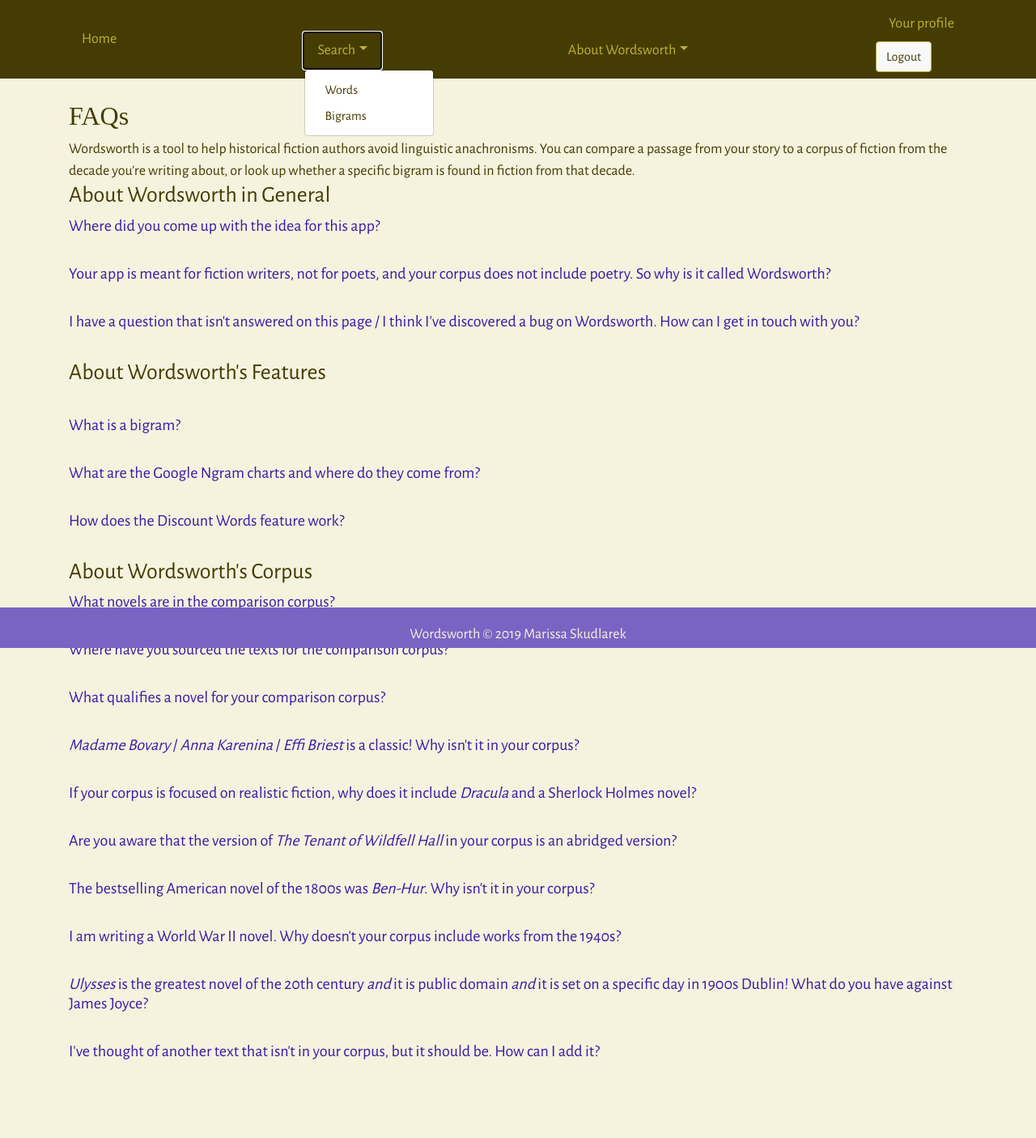
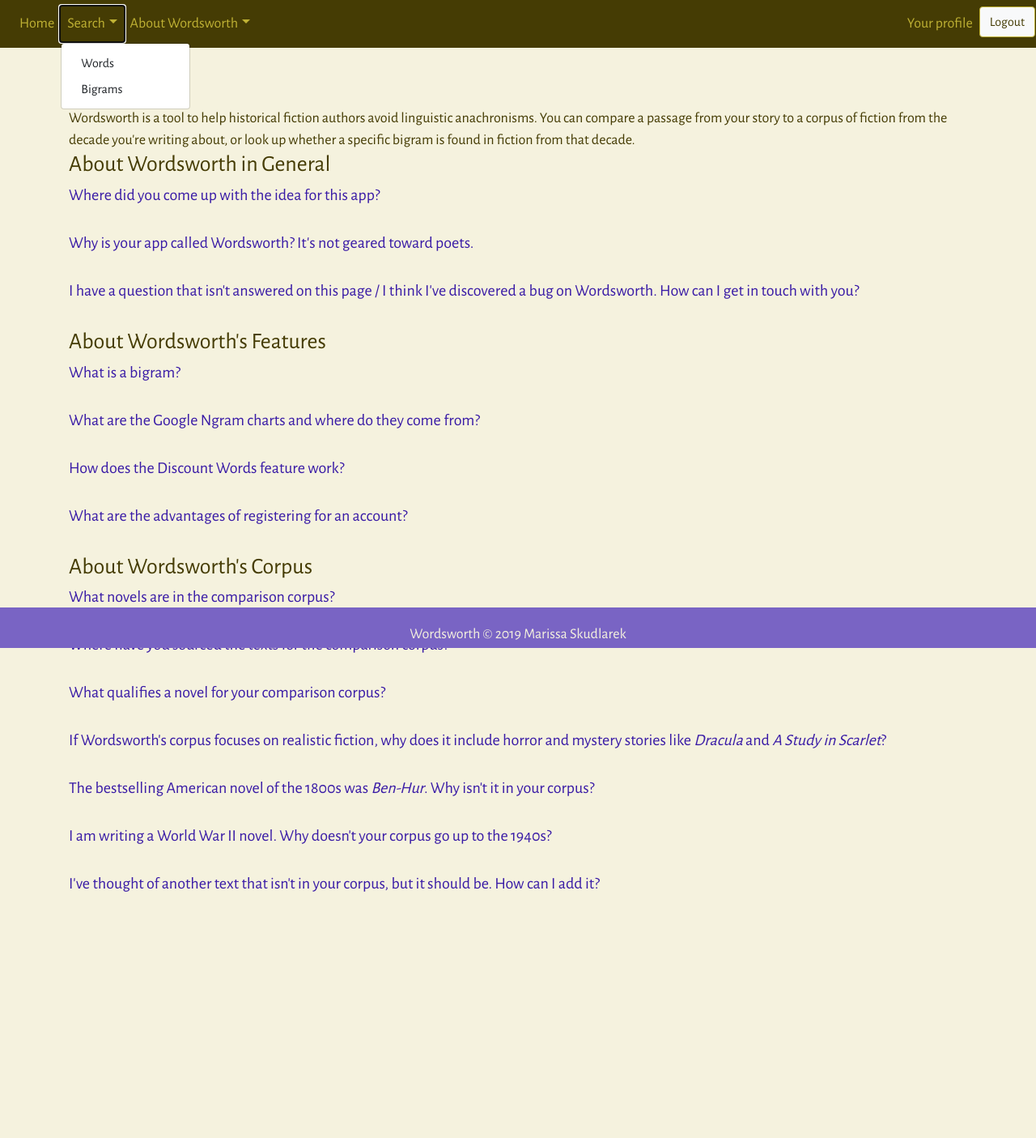
Before and after one commit to MarissaSkud/Wordsworth, a Flask app: page /faqs in a window 1280 px wide, after a click on "Search". Shown: the whole page at 81% size. After the commit the page ends 1101 px from the top, so only its background shows below. Run offline with Flask 2, Linux system fonts and the light colour scheme; the visitor is signed in with stand-in values (Sample User, id 1); some libraries are stand-ins or nearby versions; some web fonts are replaced.

Commit message:
We got style

```diff
--- a/static/styles.css
+++ b/static/styles.css
@@ -56,14 +56,6 @@ h5 {
     color: #391BA6;
 }
 
-.dropdown-menu a {
-    color: #453C04;
-}
-
-.dropdown-menu a:hover {
-    color: #7964C4;
-}
-
 .answer {
     display: none;
 }
@@ -81,6 +73,10 @@ h5 {
     box-shadow: inset 0 1px 1px rgba(0, 0, 0, 0.075), 0 0 8px #7964C4;
 }
 
+input[type="checkbox"]:checked {
+    color: #391BA6;
+}
+
 .btn-light {
     color: #453C04;
     border-color: #BFB134;
@@ -90,10 +86,6 @@ h5 {
     font-family: 'Cormorant Upright', serif;
 }
 
-#logout-div {
-    display: inline-block;
-}
-
 
 /*dk brown: #453C04
 cream: #F5F2DE
--- a/templates/base.html
+++ b/templates/base.html
@@ -8,7 +8,6 @@
 </head>
 
 <body>
-
 {% with messages = get_flashed_messages() %}
 	{% if messages %}
 		{% for message in messages %}
@@ -19,36 +18,39 @@
 {% endwith %}
 
 {% block navbar %}
-<nav class="navbar">
-  <div class="container">
-    <a class="nav-link navbar-left" href="/">Home</a>
+<nav class="navbar navbar-expand-sm">
+	<ul class="nav navbar-nav">
+		<li><a class="nav-link" href="/">Home</a></li>
 		<li class="nav-item dropdown">
-      <a class="nav-link dropdown-toggle navbar-left" href="#" id="search-options" role="button" data-toggle="dropdown" aria-haspopup="true" aria-expanded="false">Search</a>
+			<a class="nav-link dropdown-toggle" href="#" id="search-options" role="button" data-toggle="dropdown">Search</a>
 			<div class="dropdown-menu" aria-labelledby="search-options">
 				<a class="dropdown-item" href="/word-search">Words</a>
 				<a class="dropdown-item" href="/bigram-search">Bigrams</a>
 			</div>
 		</li>
 		<li class="nav-item dropdown">
-        <a class="nav-link dropdown-toggle navbar-left" href="#" id="about-pages" role="button" data-toggle="dropdown"
-      aria-haspopup="true" aria-expanded="false">About Wordsworth</a>
+			<a class="nav-link dropdown-toggle" href="#" id="about-pages" role="button" data-toggle="dropdown">About Wordsworth</a>
 			<div class="dropdown-menu" aria-labelledby="about-pages">
 				<a class="dropdown-item" href="/faqs">FAQs</a>
 				<a class="dropdown-item" href="/corpus">Our corpus</a>
 			</div>
 		</li>
+	</ul>
 	{% if session.get("logged_in") == True %}
-    <div id="logout-div">
-      <a class="nav-link navbar-right" href="/user-page">Your profile</a>
-      <button class="btn btn-light navbar-right" id="logout">Logout</button>
+	<ul class="nav navbar-nav ml-auto">
+		<div class="row" id="logout-div">
+			<li><a class="nav-link" href="/user-page">Your profile</a></li>
+			<li><button class="nav-item btn btn-light" id="logout">Logout</button></li>
 		</div>
+	</ul>
 	{% else %}
+	<ul class="nav navbar-nav ml-auto">
 		<div id="login-div">
-      <button class="btn btn-light navbar-right" id="login" onclick="window.location.href='/login';">Login</button>
+			<button class="btn btn-light" id="login" onclick="window.location.href='/login';">Login</button>
+		</div>
+	</ul>
 	{% endif %}
-  </div>
 </nav>
-
 
 <div id="logout-successful"></div>
 
@@ -60,13 +62,11 @@
 
 {% block footer %}
 <footer class="page-footer fixed-bottom font-small">
-    <div class="footer-copyright text-center">Wordsworth © 2019 Marissa Skudlarek
-    </div>
+		<div class="footer-copyright text-center">Wordsworth © 2019 Marissa Skudlarek</div>
 </footer>
 {% endblock %}
 
-<script
-        src="https://code.jquery.com/jquery-3.4.1.js"
+<script src="https://code.jquery.com/jquery-3.4.1.js"
 		integrity="sha256-WpOohJOqMqqyKL9FccASB9O0KwACQJpFTUBLTYOVvVU="
 		crossorigin="anonymous"></script>
 <script src="https://cdnjs.cloudflare.com/ajax/libs/popper.js/1.12.9/umd/popper.min.js"></script>
@@ -83,7 +83,6 @@
 		}
 
 		$("#logout").on("click", handleLogOut)
-
 </script>
 
 </body>
--- a/templates/bigram_search.html
+++ b/templates/bigram_search.html
@@ -5,7 +5,7 @@
 
 <h2><span class="cormorant">Bigram Search</span></h2>
 
-This will show you the number of times a single bigram (two-word phrase) appears in the corpus of the selected decade.
+This will show you the number of times a specific bigram (two-word phrase) appears in the corpus of the selected decade.
 <br>
 <br>
 <form action="/bigram-results" method="GET">
@@ -27,7 +27,6 @@ This will show you the number of times a single bigram (two-word phrase) appears
         </div>
     </form>
 <br>
-<br>
 Note: Bigram search IS case-sensitive. You may therefore get different search results when searching for "divine providence," "divine Providence", and "Divine Providence."
 </div>
 
--- a/templates/faqs.html
+++ b/templates/faqs.html
@@ -23,7 +23,7 @@ Wordsworth is a tool to help historical fiction authors avoid linguistic anachro
 <br>
 <div class="faq">
     <div class="question">
-        <h5>Your app is meant for fiction writers, not for poets, and your corpus does not include poetry. So why is it called Wordsworth?</h5>
+        <h5>Why is your app called Wordsworth? It's not geared toward poets.</h5>
     </div>
     <div class="answer">
         <p>We can't resist a literary pun and we told ourselves that no one else would overthink this.</p>
@@ -35,13 +35,11 @@ Wordsworth is a tool to help historical fiction authors avoid linguistic anachro
         <h5>I have a question that isn't answered on this page / I think I've discovered a bug on Wordsworth. How can I get in touch with you?</h5>
     </div>
     <div class="answer">
-        <p>Email the app's creator at marissa (dot) skudlarek (at) gmail.com, or submit an Issue on <a href="https://github.com/MarissaSkud/Wordsworth">Wordsworth's GitHub page</a>.</p>
+        <p>Email the app's creator at marissa dot skudlarek at gmail dot com, or submit an Issue on <a href="https://github.com/MarissaSkud/Wordsworth">Wordsworth's GitHub page</a>.</p>
     </div>
 </div>
 <br>
-
 <h3>About Wordsworth's Features</h3>
-<br>
 <div class="faq">
     <div class="question"><h5>What is a bigram?</h5></div>
     <div class="answer">
@@ -52,7 +50,7 @@ Wordsworth is a tool to help historical fiction authors avoid linguistic anachro
 <div class="faq">
     <div class="question"><h5>What are the Google Ngram charts and where do they come from?</h5></div>
     <div class="answer">
-        <p>The <a href="https://books.google.com/ngrams">Google Books Ngram Viewer</a> is a Google feature that uses the Google Books corpus to graph word and phrase frequencies over time. These graphs can be embedded in other websites using iframes. Wordsworth's Google Ngram charts default to pulling from Google's "English Fiction" corpus.
+        <p>The <a href="https://books.google.com/ngrams">Google Books Ngram Viewer</a> is a Google feature that graphs word and phrase frequencies over time, based on the Google Books corpus. The Ngram charts can be embedded in other websites using iframes. Wordsworth's Google Ngram charts default to pulling from Google's "English Fiction" corpus.
         </p>
     </div>
 </div>
@@ -60,7 +58,14 @@ Wordsworth is a tool to help historical fiction authors avoid linguistic anachro
 <div class="faq">
     <div class="question"><h5>How does the Discount Words feature work?</h5></div>
     <div class="answer">
-        <p>The Discount Words feature allows you to tell the system to ignore certain words in your passage (words you may already know are anachronistic) before analyzing it. For instance, Mary Robinette Kowal's fantasy novel <span class="book-title">Shades of Milk and Honey</span> is heavily influenced by the works of Jane Austen, but it features a hero named "Mr. Vincent" and a magic system known as "glamour". Neither the words "vincent" or "glamour" appear in our 1810s corpus, so it would make sense for Kowal to tell the system to ignore those words if she ran her text through the app.</p>
+        <p>This feature allows you to tell the system to ignore certain words in your passage before analyzing it. It is most useful in situations when you already know that certain words are not found in the comparison corpus and you don't need the system to tell you that again. For instance, Mary Robinette Kowal's fantasy novel <span class="book-title">Shades of Milk and Honey</span> is heavily influenced by the works of Jane Austen, but it features a hero named "Mr. Vincent" and a magic system known as "glamour". The words "vincent" and "glamour" do not appear in our 1810s corpus, so Kowal might find it useful to tell the system to discount those words.</p>
+    </div>
+</div>
+<br>
+<div class="faq">
+    <div class="question"><h5>What are the advantages of registering for an account?</h5></div>
+    <div class="answer">
+        <p>Most of Wordsworth's features are free to use without registering, but if you are frequently using the Discount Words feature, you may wish to create an account. With a free user account, you can maintain a list of words to ignore that Wordsworth will automatically leave out of search results. You will no longer need to input these Discount Words manually every time that you want to analyze a passage of your text.</p>
     </div>
 </div>
 <br>
@@ -84,34 +89,16 @@ Wordsworth is a tool to help historical fiction authors avoid linguistic anachro
 <div class="faq">
     <div class="question"><h5>What qualifies a novel for your comparison corpus?</h5></div>
     <div class="answer">
-        <p>Corpus novels should have been written in English between the years of 1800 and 1923, and have had a realistic, contemporary setting at the time they were published. (But we define "realistic" and "contemporary" in a loose way.) For instance, the novels of Austen, Gaskell, Forster, Wharton, Alcott, Trollope, etc.</p>
-    </div>
-    </div>
-<br>
-<div class="faq">
-    <div class="question"> <h5> <span class="book-title">Madame Bovary</span> / <span class="book-title">Anna Karenina</span> / <span class="book-title">Effi Briest</span> is a classic! Why isn't it in your corpus?</h5>
-    </div>
-    <div class="answer">
-        <p>None of these novels qualify because they were originally written in French, Russian, and German, respectively. Also, you should take a hard look at why you are so into novels where women commit adultery and then die in misery.</p>
+        <p>All of the novels in our corpus were written in English between the years of 1800 and 1923. Additionally, the corpus focuses on novels that had a realistic, contemporary setting at the time they were published -- although we've waived that rule in order to include some influential works of genre fiction.</p>
     </div>
 </div>
 <br>
 <div class="faq">
     <div class="question">
-        <h5>If your corpus is focused on realistic fiction, why does it include <span class="book-title">Dracula</span> and a Sherlock Holmes novel?</h5>
+        <h5>If Wordsworth's corpus focuses on realistic fiction, why does it include horror and mystery stories like <span class="book-title">Dracula</span> and <span class="book-title">A Study in Scarlet</span>?</h5>
     </div>
     <div class="answer">
-        <p>We have decided to include some genre fiction that takes place in a "realistic" setting (as opposed to a fantasy or historical setting). <span class="book-title">Dracula</span> may be a fantasy/horror novel and the Sherlock Holmes stories may be mystery fiction, but they are recognizably set in late Victorian England and offer a wealth of incidental information about how language was used in that era. They have also proved extremely influential to modern fiction writers. We want Wordsworth to be useful to writers of steampunk stories or mystery stories or gothic stories -- not just writers of "literary" fiction. </p>
-    </div>
-    </div>
-<br>
-<div class="faq">
-    <div class="question">
-        <h5>
-       Are you aware that the version of <span class="book-title">The Tenant of Wildfell Hall</span> in your corpus is an abridged version?</h5>
-    </div>
-    <div class="answer">
-        <p>Yes, to our chagrin -- because that's the version that was available on Project Gutenberg. (Justice for Anne Brontë!) If you know of a publicly available plaintext version of the unabridged version, please message us.</p>
+        <p>Although <span class="book-title">Dracula</span> is a fantasy/horror novel and <span class="book-title">A Study in Scarlet</span> is mystery fiction, they are recognizably set in late-Victorian England and offer much valuable information about language use in that era. They have also proved extremely influential in modern pop culture. Some of our users may be writing mystery or fantasy fiction themselves, and it therefore makes sense for our corpus to include some of the foundational works of the genre.</p>
     </div>
 </div>
 <br>
@@ -120,26 +107,17 @@ Wordsworth is a tool to help historical fiction authors avoid linguistic anachro
         <h5>The bestselling American novel of the 1800s was <span class="book-title">Ben-Hur</span>. Why isn't it in your corpus? </h5>
     </div>
     <div class="answer">
-        <p><span class="book-title">Ben-Hur</span> is a work of historical fiction that takes place in a Biblical setting. Therefore, we worried that its language would skew our corpus results in a way that wouldn't be helpful to someone who's using our app to help them write a story that is <i>set</i> in the 1880s. This is also why we have not included the historical novels of Walter Scott.</p>
+        <p><span class="book-title">Ben-Hur</span> is itself a work of historical fiction, taking place in Biblical times. Therefore, its language would likely skew our corpus results in a way that wouldn't be helpful to someone who's using Wordsworth to help them write a story that is <i>set</i> in the 1800s. This is also why we have avoided adding other popular historical novels like Walter Scott's <span class="book-title">Ivanhoe</span> (written 1820, set in the 1100s), Edith Wharton's <span class="book-title">The Age of Innocence</span> (written 1920, set in the 1870s), or Charles Dickens' <span class="book-title">A Tale of Two Cities</span> (written 1859, set in the late 1700s).
     </div>
 </div>
 <br>
 <div class="faq">
     <div class="question">
-        <h5>I am writing a World War II novel. Why doesn't your corpus include works from the 1940s?
+        <h5>I am writing a World War II novel. Why doesn't your corpus go up to the 1940s?
         </h5>
     </div>
     <div class="answer">
-        <p>As of 2019, the public domain in the United States ends in 1923. For legal reasons, we have therefore decided not to analyze and store word-frequency data from novels written in 1924 and later. As new 1920s novels enter the public domain in the years to come, we will try to add them to our corpus. If you feel strongly that the U.S. public domain laws are ridiculous, lobby your Congressional representatives.</p>
-    </div>
-    </div>
-<br>
-<div class="faq">
-    <div class="question">
-        <h5><span class="book-title">Ulysses</span> is the greatest novel of the 20th century <i>and</i> it is public domain <i>and</i> it is set on a specific day in 1900s Dublin! What do you have against James Joyce?</h5>
-    </div>
-    <div class="answer">
-        <p>Joyce's use of language is just <i>too</i> innovative for our humble little app and might unduly skew the corpus results.</p>
+        <p>As of 2019, the public domain in the United States ends in 1923. Therefore, to avoid potential legal liability, we have avoided analyzing and storing word-frequency data from novels published in 1924 and beyond. As more 1920s novels enter the public domain in the years to come, we will try to add some of them to our corpus. If you feel that the current 95-year U.S. copyright term is ridiculously long, lobby your Congressional representatives.</p>
     </div>
 </div>
 <br>
@@ -149,7 +127,7 @@ Wordsworth is a tool to help historical fiction authors avoid linguistic anachro
         </h5>
     </div>
     <div class="answer">
-        <p>Email us at marissa skudlarek at gmail dot com and suggest it! If it otherwise fits the corpus parameters, we'll look into adding it in a subsequent release. However, we do not plan to develop a feature to allow users to add texts to the corpus themselves.</p>
+        <p>Email us at marissa skudlarek at gmail dot com and suggest it! If it fits the corpus parameters, we'll look into adding it in a subsequent release. However, we do not plan to develop a feature to allow users to update the corpus themselves.</p>
     </div>
 </div>
 <br>
```
Also changed, not shown: templates/bigram_results.html (+18 -10 lines), templates/login_form.html (+17 -7 lines), templates/our_corpus.html (+7 -1 lines), templates/registration_form.html (+15 -13 lines), templates/user_page.html (+15 -12 lines), templates/word_results.html (+17 -3 lines), templates/word_search.html (+21 -17 lines). Lines whose indentation alone changed are shown as unchanged.
